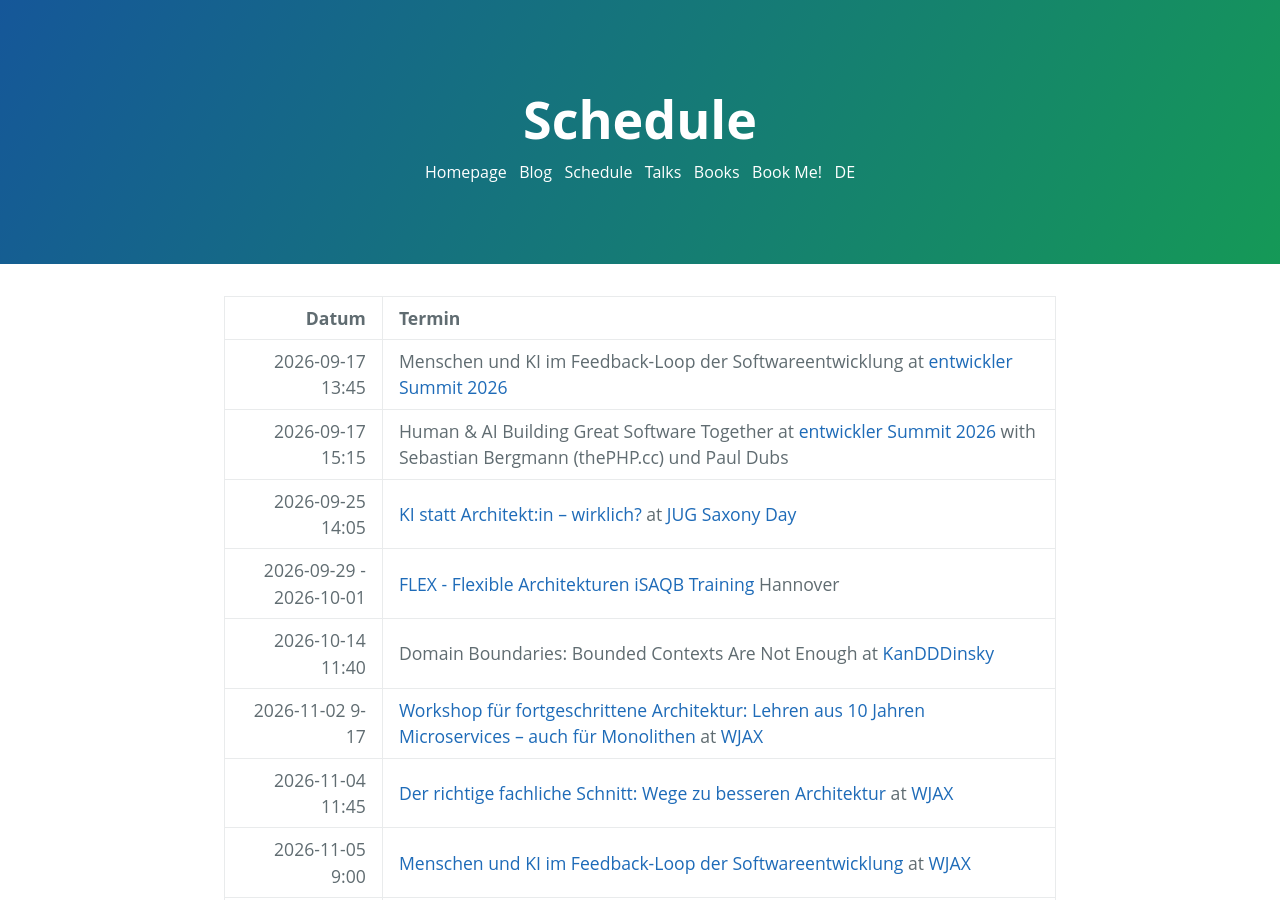
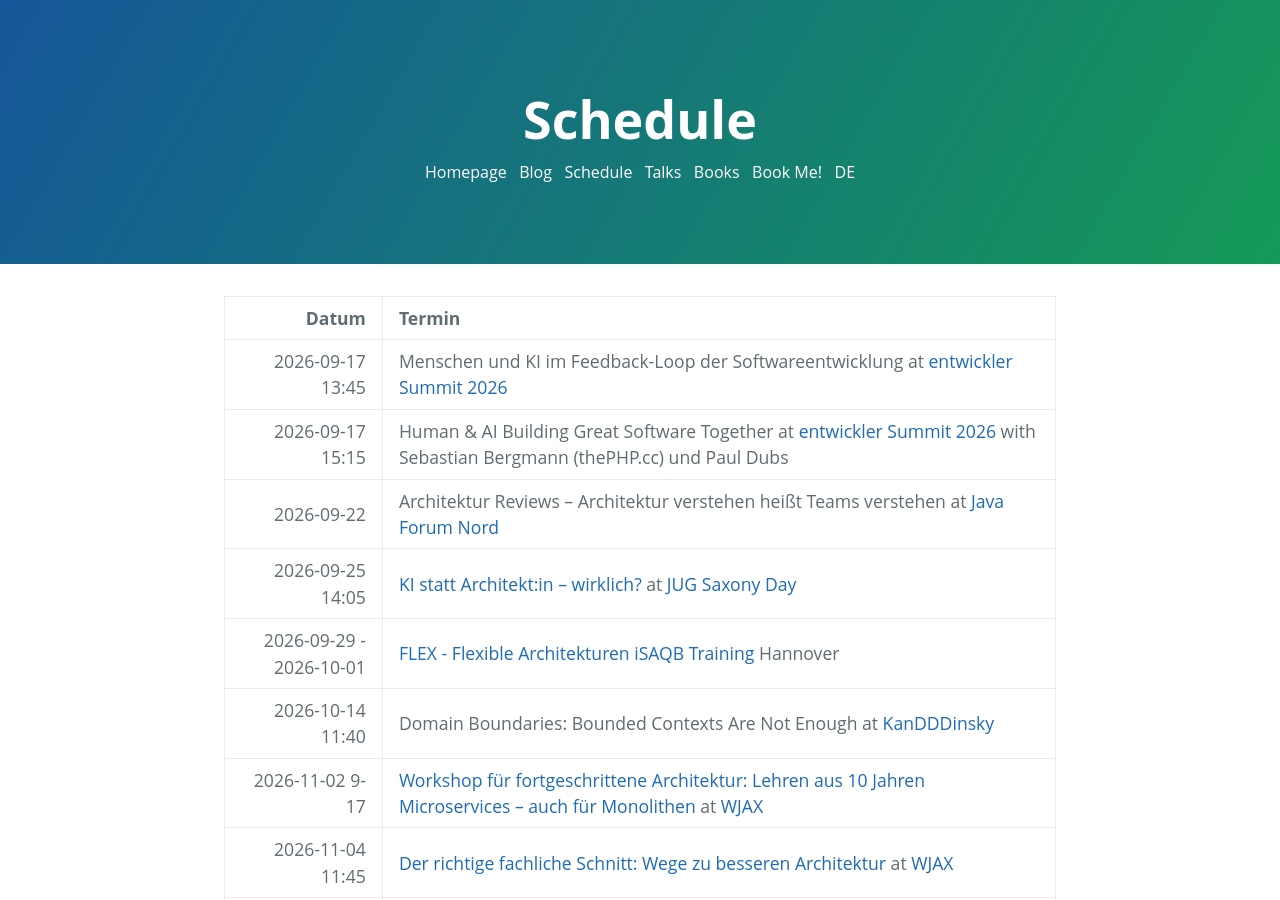
Before and after one commit to ewolff/ewolff.com, a Jekyll site: the page built from schedule.md, in a window 1280 px wide and 900 px high. Built offline with Jekyll 4.4.1, drawn with Linux system fonts in a browser that asks for light colours; our own code applies the rules of GitHub Pages for plain Markdown files.

Commit message:
Java Forum Nord ergänzt

```diff
--- a/schedule.md
+++ b/schedule.md
@@ -6,6 +6,7 @@
 |-----------------:|:----------------------------------------------------------------------------------------------------------------------------------------------------------------------------------------------|
 | 2026-09-17 13:45 | Menschen und KI im Feedback-Loop der Softwareentwicklung at [entwickler Summit 2026](https://entwickler.de/entwickler-summit/) |
 | 2026-09-17 15:15 | Human & AI Building Great Software Together at [entwickler Summit 2026](https://entwickler.de/entwickler-summit/) with Sebastian Bergmann (thePHP.cc) und Paul Dubs |
+| 2026-09-22 | Architektur Reviews – Architektur verstehen heißt Teams verstehen at [Java Forum Nord](https://javaforumnord.de/2026/) |
 | 2026-09-25 14:05 | [KI statt Architekt:in – wirklich?](https://jugsaxony.org/day/programm/details/304) at [JUG Saxony Day](https://jugsaxony.org/day/) |
 |  2026-09-29 - 2026-10-01 | [FLEX - Flexible Architekturen iSAQB Training](https://www.socreatory.com/de/trainings/flex) Hannover                                              |
 | 2026-10-14 11:40 | Domain Boundaries: Bounded Contexts Are Not Enough at [KanDDDinsky](https://kandddinsky.de/) |
```
Also changed, not shown: termine.md (+1 -0 lines).
